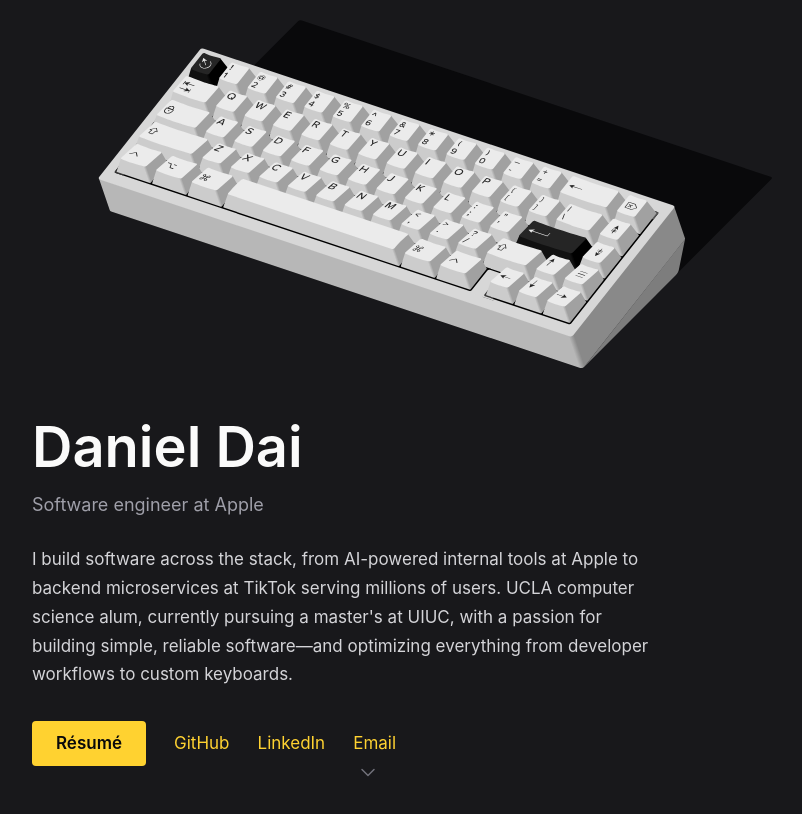
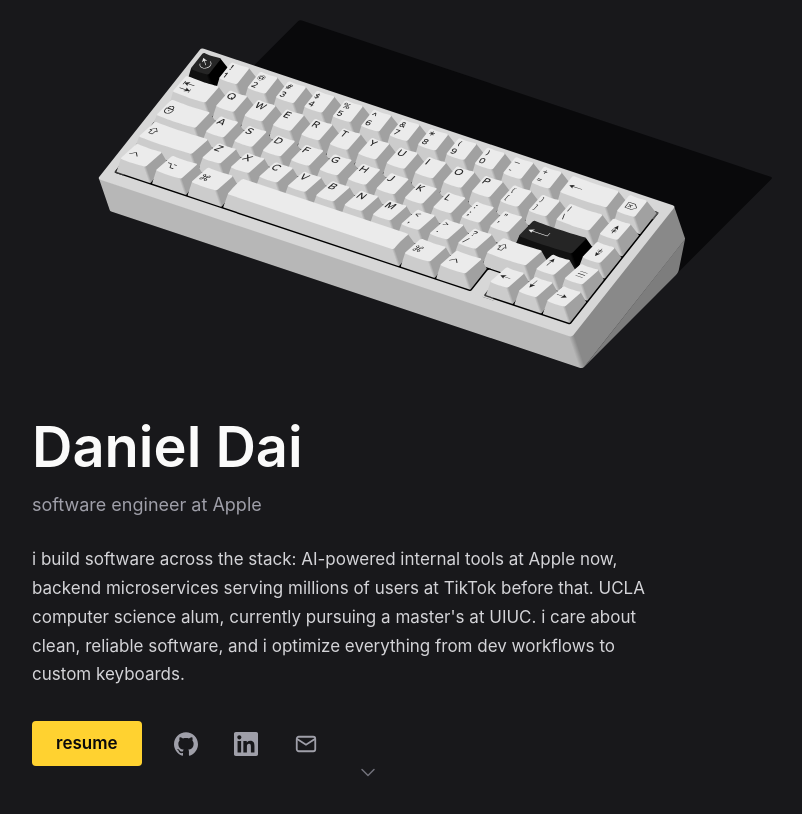
Before and after one commit to daidaniel/daidaniel.github.io, an Astro site: page / in a window 1280 px wide. Shown: the top 814 px of the page, without its empty margins (272-1074 px from the left). Built offline with nearby package versions, Linux system fonts and the light colour scheme; Astro itself is replaced by a stand-in of ours.

Commit message:
Restyle copy casual lowercase, swap link buttons for icons
Lowercase everything except proper nouns, including titles and meta
descriptions; rewrite the hero blurb in a plainer voice without em
dashes. GitHub, LinkedIn, and email become quiet zinc icon links
(inline SVGs, amber on hover) next to the résumé button.

```diff
--- a/src/pages/404.astro
+++ b/src/pages/404.astro
@@ -3,7 +3,7 @@ import TextLink from "../components/TextLink.astro";
 import Base from "../layouts/Base.astro";
 ---
 
-<Base title="Page not found — Daniel Dai" description="This page doesn't exist.">
+<Base title="page not found · Daniel Dai" description="this page doesn't exist.">
   <!-- flex-1 (not Section's min-h-svh) so the content centers above the footer
        within a single unscrolled viewport. -->
   <div
@@ -12,10 +12,10 @@ import Base from "../layouts/Base.astro";
     <h1
       class="text-[2rem] font-semibold leading-[1.1] tracking-[-0.02em] sm:text-[2.5rem] md:text-[3rem] motion-safe:animate-fade-up"
     >
-      Page not found
+      page not found
     </h1>
     <p class="mt-6 text-zinc-300 [animation-delay:100ms] motion-safe:animate-fade-up">
-      There's nothing here. <TextLink href="/">Head back home</TextLink>.
+      there's nothing here. <TextLink href="/">head back home</TextLink>.
     </p>
   </div>
 </Base>
--- a/src/pages/index.astro
+++ b/src/pages/index.astro
@@ -1,16 +1,34 @@
 ---
 import { Image } from "astro:assets";
 import Section from "../components/Section.astro";
-import TextLink from "../components/TextLink.astro";
 import Base from "../layouts/Base.astro";
 import keyboard from "../assets/keyboard.svg";
 import shadow from "../assets/shadow.svg";
 
 const description =
-  "Daniel Dai is a software engineer at Apple building AI-powered internal tooling. Previously at TikTok. UCLA computer science alum.";
+  "the personal site of Daniel Dai: software engineer at Apple, previously TikTok, UCLA computer science grad.";
+
+// [aria-label, href, svg inner markup] — icons inherit fill="currentColor" from the <svg> wrapper
+const iconLinks = [
+  [
+    "GitHub",
+    "https://github.com/daidaniel",
+    `<path d="M12 .297c-6.63 0-12 5.373-12 12 0 5.303 3.438 9.8 8.205 11.385.6.113.82-.258.82-.577 0-.285-.01-1.04-.015-2.04-3.338.724-4.042-1.61-4.042-1.61C4.422 18.07 3.633 17.7 3.633 17.7c-1.087-.744.084-.729.084-.729 1.205.084 1.838 1.236 1.838 1.236 1.07 1.835 2.809 1.305 3.495.998.108-.776.417-1.305.76-1.605-2.665-.3-5.466-1.332-5.466-5.93 0-1.31.465-2.38 1.235-3.22-.135-.303-.54-1.523.105-3.176 0 0 1.005-.322 3.3 1.23.96-.267 1.98-.399 3-.405 1.02.006 2.04.138 3 .405 2.28-1.552 3.285-1.23 3.285-1.23.645 1.653.24 2.873.12 3.176.765.84 1.23 1.91 1.23 3.22 0 4.61-2.805 5.625-5.475 5.92.42.36.81 1.096.81 2.22 0 1.606-.015 2.896-.015 3.286 0 .315.21.69.825.57C20.565 22.092 24 17.592 24 12.297c0-6.627-5.373-12-12-12"/>`,
+  ],
+  [
+    "LinkedIn",
+    "https://www.linkedin.com/in/daidaniel",
+    `<path d="M20.447 20.452h-3.554v-5.569c0-1.328-.027-3.037-1.852-3.037-1.853 0-2.136 1.445-2.136 2.939v5.667H9.351V9h3.414v1.561h.046c.477-.9 1.637-1.85 3.37-1.85 3.601 0 4.267 2.37 4.267 5.455v6.286zM5.337 7.433c-1.144 0-2.063-.926-2.063-2.065 0-1.138.92-2.063 2.063-2.063 1.14 0 2.064.925 2.064 2.063 0 1.139-.925 2.065-2.064 2.065zm1.782 13.019H3.555V9h3.564v11.452zM22.225 0H1.771C.792 0 0 .774 0 1.729v20.542C0 23.227.792 24 1.771 24h20.451C23.2 24 24 23.227 24 22.271V1.729C24 .774 23.2 0 22.225 0z"/>`,
+  ],
+  [
+    "email",
+    "mailto:danieldaiw@gmail.com",
+    `<rect x="2.75" y="4.75" width="18.5" height="14.5" rx="2" fill="none" stroke="currentColor" stroke-width="1.8"/><path d="m3.5 7.25 8.5 5.5 8.5-5.5" fill="none" stroke="currentColor" stroke-width="1.8" stroke-linecap="round"/>`,
+  ],
+];
 ---
 
-<Base title="Daniel Dai — Software Engineer" description={description}>
+<Base title="Daniel Dai · software engineer" description={description}>
   <Section>
     <!-- Below sm the keyboard keeps the size it has at the sm boundary (592px =
        640px viewport minus px-6) — a design choice to stay large — and the
@@ -46,12 +64,12 @@ const description =
         Daniel Dai
       </h1>
       <p class="mt-3 text-lg leading-[1.7] text-zinc-400 [animation-delay:175ms] motion-safe:animate-fade-up">
-        Software engineer at Apple
+        software engineer at Apple
       </p>
       <p class="mt-6 text-pretty text-zinc-300 [animation-delay:250ms] motion-safe:animate-fade-up">
-        I build software across the stack, from AI-powered internal tools at Apple to backend microservices at TikTok
-        serving millions of users. UCLA computer science alum, currently pursuing a master's at UIUC, with a passion for
-        building simple, reliable software—and optimizing everything from developer workflows to custom keyboards.
+        i build software across the stack: AI-powered internal tools at Apple now, backend microservices serving
+        millions of users at TikTok before that. UCLA computer science alum, currently pursuing a master's at UIUC. i
+        care about clean, reliable software, and i optimize everything from dev workflows to custom keyboards.
       </p>
       <ul
         class="flex flex-wrap items-center gap-4 mt-8 [animation-delay:325ms] sm:gap-x-7 motion-safe:animate-fade-up"
@@ -59,19 +77,30 @@ const description =
       >
         <li>
           <a
-            class="inline-block px-5 py-2 font-semibold text-zinc-950 rounded bg-amber-300 transition sm:px-6 hover:-translate-y-0.5 hover:bg-amber-500 focus-visible:outline-2 focus-visible:outline-offset-3 focus-visible:outline-amber-300 active:translate-y-0"
-            href="/DanielDai-Resume.pdf">Résumé</a
+            class="inline-block px-5 py-2 font-semibold text-zinc-950 rounded bg-amber-300 transition-colors sm:px-6 hover:bg-amber-400 focus-visible:outline-2 focus-visible:outline-offset-3 focus-visible:outline-amber-300"
+            href="/DanielDai-Resume.pdf">resume</a
           >
         </li>
-        <li>
-          <TextLink href="https://github.com/daidaniel">GitHub</TextLink>
-        </li>
-        <li>
-          <TextLink href="https://www.linkedin.com/in/daidaniel">LinkedIn</TextLink>
-        </li>
-        <li>
-          <TextLink href="mailto:danieldaiw@gmail.com">Email</TextLink>
-        </li>
+        {
+          iconLinks.map(([label, href, icon]) => (
+            <li>
+              <a
+                href={href}
+                aria-label={label}
+                class="flex p-1 text-zinc-400 transition-colors hover:text-amber-300 focus-visible:outline-2 focus-visible:outline-offset-3 focus-visible:outline-amber-300"
+              >
+                <svg
+                  width="24"
+                  height="24"
+                  viewBox="0 0 24 24"
+                  fill="currentColor"
+                  aria-hidden="true"
+                  set:html={icon}
+                />
+              </a>
+            </li>
+          ))
+        }
       </ul>
     </div>
     <a
```
